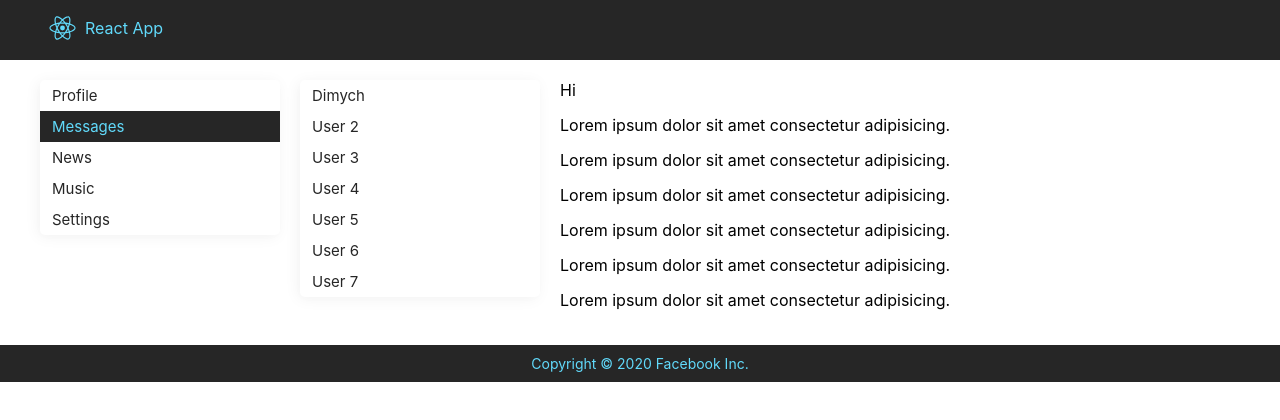
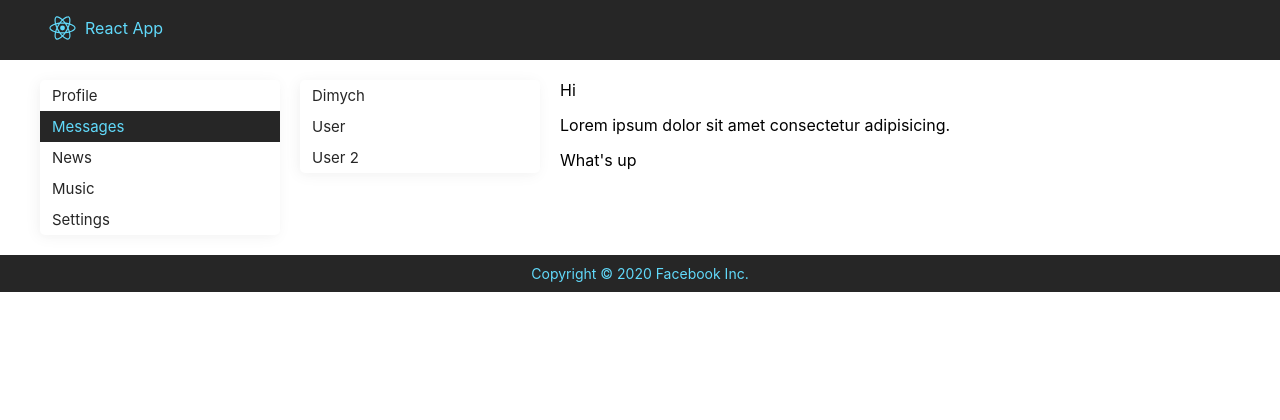
Before and after one commit to Khayitboy/react, a React (Create React App) app: page /dialogs in a window 1280 px wide. Shown: the top 420 px of the page. Built offline with nearby package versions, Linux system fonts and the light colour scheme.

Commit message:
components

```diff
--- a/src/App.js
+++ b/src/App.js
@@ -19,11 +19,11 @@ const App = () => {
           <div className="container">
             <Navbar />
             <div className="main_content">
-              <Route path='/profile' component={Content} />
-              <Route path='/dialogs' component={Dialogs} />
-              <Route path='/music' component={Music} />
-              <Route path='/news' component={News} />
-              <Route path='/settings' component={Settings} />
+              <Route path='/profile' render={ () => <Content />} />
+              <Route path='/dialogs' render={ () => <Dialogs />} />
+              <Route path='/music' render={ () => <Music />} />
+              <Route path='/news' render={ () => <News />} />
+              <Route path='/settings' render={ () => <Settings />} />
             </div>
           </div>
         </main>
--- a/src/components/Content/Posts/Posts.jsx
+++ b/src/components/Content/Posts/Posts.jsx
@@ -2,6 +2,12 @@ import React from 'react';
 import Post from './Post/Post';
 
 const Posts = () => {
+    let posts = [
+        {id: 1, message: "What's going on here?", likesCount:5},
+        {id: 2, message: "how are you?", likesCount:10},
+    ];
+    let postsElem = posts.map((elem) => <Post likesCount={elem.likesCount} message={elem.message} />)
+
     return (
         <div className="posts">
             <div className="posts__form">
@@ -12,10 +18,7 @@ const Posts = () => {
             </div>
             <h2>My posts</h2>
             <div className="posts__container">
-                <Post likesCount="5" message="Lorem ipsum dolor sit amet, consectetur adipisicing elit. Quo, harum.1" />
-                <Post likesCount="10" message="Lorem ipsum dolor sit amet, consectetur adipisicing elit. Quo, harum.2" />
-                <Post likesCount="15" message="Lorem ipsum dolor sit amet, consectetur adipisicing elit. Quo, harum.3" />
-                <Post likesCount="20" message="Lorem ipsum dolor sit amet, consectetur adipisicing elit. Quo, harum.4" />
+                {postsElem}
             </div>
         </div>
     );
--- /dev/null
+++ b/src/components/Dialogs/DialogItem/DialogItem.jsx
@@ -0,0 +1,13 @@
+import React from 'react';
+import style from './../Dialogs.module.css';
+import { NavLink } from 'react-router-dom';
+
+const Dialog = (props) => {
+    return (
+        <div className={style.user}>
+            <NavLink to={"/dialogs/"+props.id}>{props.name}</NavLink>
+        </div>
+    );
+}
+
+export default Dialog;
--- a/src/components/Dialogs/Dialogs.jsx
+++ b/src/components/Dialogs/Dialogs.jsx
@@ -1,41 +1,32 @@
 import React from 'react';
 import style from './Dialogs.module.css';
-import { NavLink } from 'react-router-dom';
-
-const Dialog = (props) => {
-    return (
-        <div className={style.user}>
-            <NavLink to={"/dialogs/"+props.id}>{props.name}</NavLink>
-        </div>
-    );
-}
-
-const Message = (props) => {
-    return (
-        <div className={style.dialog}>{props.message}</div>
-    );
-}
+import Dialog from './DialogItem/DialogItem';
+import Message from './Message/Message';
 
 const Dialogs = (props) => {
+
+    let dialogs = [
+        {id: 1, name: "Dimych"},
+        {id: 2, name: "User"},
+        {id: 3, name: "User 2"},
+    ];
+    let dialogsElem = dialogs.map((elem) => <Dialog name={elem.name} id={elem.id}/>)
+
+    let messages = [
+        {id: 1, message: "Hi"},
+        {id: 2, message: "Lorem ipsum dolor sit amet consectetur adipisicing."},
+        {id: 3, message: "What's up"},
+    ];
+
+    let messagesElem = messages.map((elem) => <Message message={elem.message}/>)
+
     return (
         <div className={style.dialogs_wrapper}>
             <div className={style.users}>
-                <Dialog name="Dimych" id="1"/>
-                <Dialog name="User 2" id="2"/>
-                <Dialog name="User 3" id="3"/>
-                <Dialog name="User 4" id="4"/>
-                <Dialog name="User 5" id="5"/>
-                <Dialog name="User 6" id="6"/>
-                <Dialog name="User 7" id="7"/>
+                {dialogsElem}
             </div>
             <div className={style.dialogs}>
-                <Message message="Hi"/>
-                <Message message="Lorem ipsum dolor sit amet consectetur adipisicing."/>
-                <Message message="Lorem ipsum dolor sit amet consectetur adipisicing."/>
-                <Message message="Lorem ipsum dolor sit amet consectetur adipisicing."/>
-                <Message message="Lorem ipsum dolor sit amet consectetur adipisicing."/>
-                <Message message="Lorem ipsum dolor sit amet consectetur adipisicing."/>
-                <Message message="Lorem ipsum dolor sit amet consectetur adipisicing."/>
+                {messagesElem}
             </div>
         </div>
     );
--- /dev/null
+++ b/src/components/Dialogs/Message/Message.jsx
@@ -0,0 +1,10 @@
+import React from 'react';
+import style from './../Dialogs.module.css';
+const Message = (props) => {
+    return (
+        <div className={style.dialog}>{props.message}</div>
+    );
+}
+
+
+export default Message;
```
